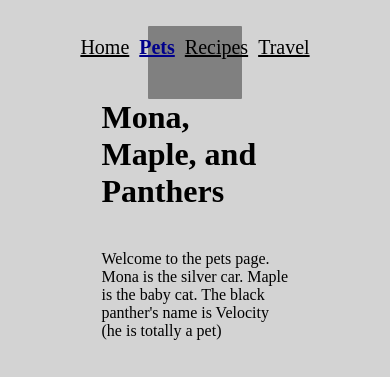
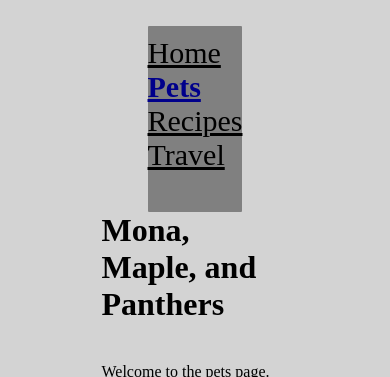
Before and after one commit to saadatam/ccp_tablet_w24, a plain HTML site: page pets.html in a window 390 px wide. Shown: the top 377 px of the page. Drawn offline with Linux system fonts and the light colour scheme; grey boxes are pictures that could not be loaded.

Commit message:
fourth mobile update

```diff
--- a/css/style.css
+++ b/css/style.css
@@ -59,3 +59,16 @@ nav a:active {
   grid-template-columns: 1fr 1fr 1fr 1fr;
   gap: 10px;
 }
+.nav-mobile{
+  width:auto;
+  height:auto;
+}
+
+@media screen and (max-width:768px){
+  .nav-mobile {
+    font-size: 30px ;
+  }
+  .link-active{
+    font-size:30px;
+  }
+}
--- a/pets.html
+++ b/pets.html
@@ -12,19 +12,18 @@
 
     <header>
         <nav style="margin:auto; position: relative; width: 20%; padding-bottom: 40px; ">
-            <div class="my-grid-nav">
-                <a href = "index.html">Home</a>
+            <div >
+                <a href = "index.html" class="nav-mobile">Home</a>
                 <a href = "pets.html" class="link-active">Pets</a>
-                <a href = "recipes.html">Recipes</a>
-                <a href = "travel.html">Travel </a>
+                <a href = "recipes.html" class="nav-mobile">Recipes</a>
+                <a href = "travel.html" class="nav-mobile">Travel </a>
             </div>
         </nav>
     </header>
     <main id="pets">
         <h1 style="margin:auto; position: relative; width: 50%; padding-bottom: 40px;" > Mona, Maple, and Panthers</h1>
         <p style="margin:auto; position: relative; width: 50%; padding-bottom: 40px; "> Welcome to the pets page. Mona is the silver car. Maple is the baby cat. The black panther's name is Velocity (he is totally a pet)</p>
-        <div class="my-grid"> <!--grid-->
-            <!-- one div fo each pet-->
+        <div class="my-grid">
             <div>
                 <img src="images/mona_sneaky.jpg" width = "100%" alt="mona under table"> <img src="images/mona_stairs.jpg" width = "100%" alt="gourmet cheesecake "> <img src="images/mona_table.jpg" width = "100%" alt="mona brownies ">
                 <div style="margin:auto; position: relative; width: 50%; padding-bottom: 40px; ">
```
Also changed, not shown: index.html (+4 -6 lines), recipes.html (+5 -8 lines), travel.html (+4 -6 lines).
